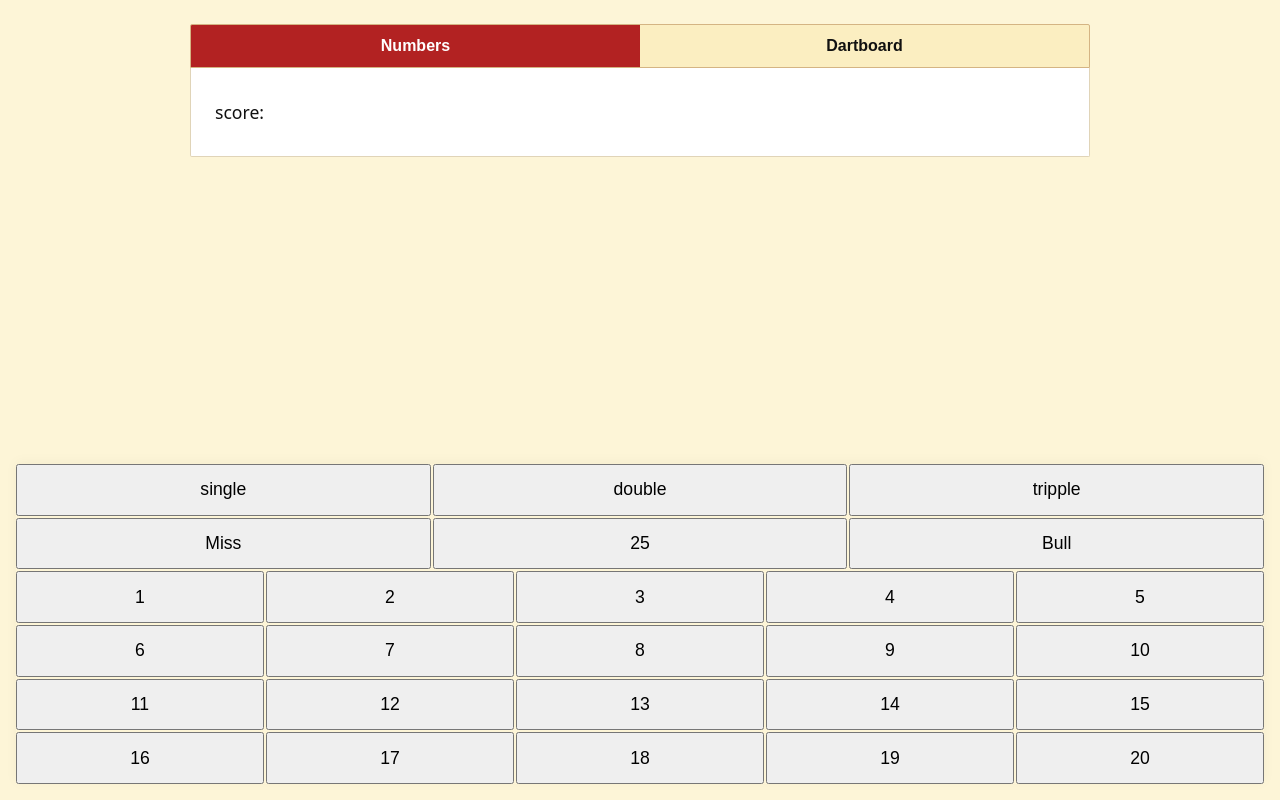
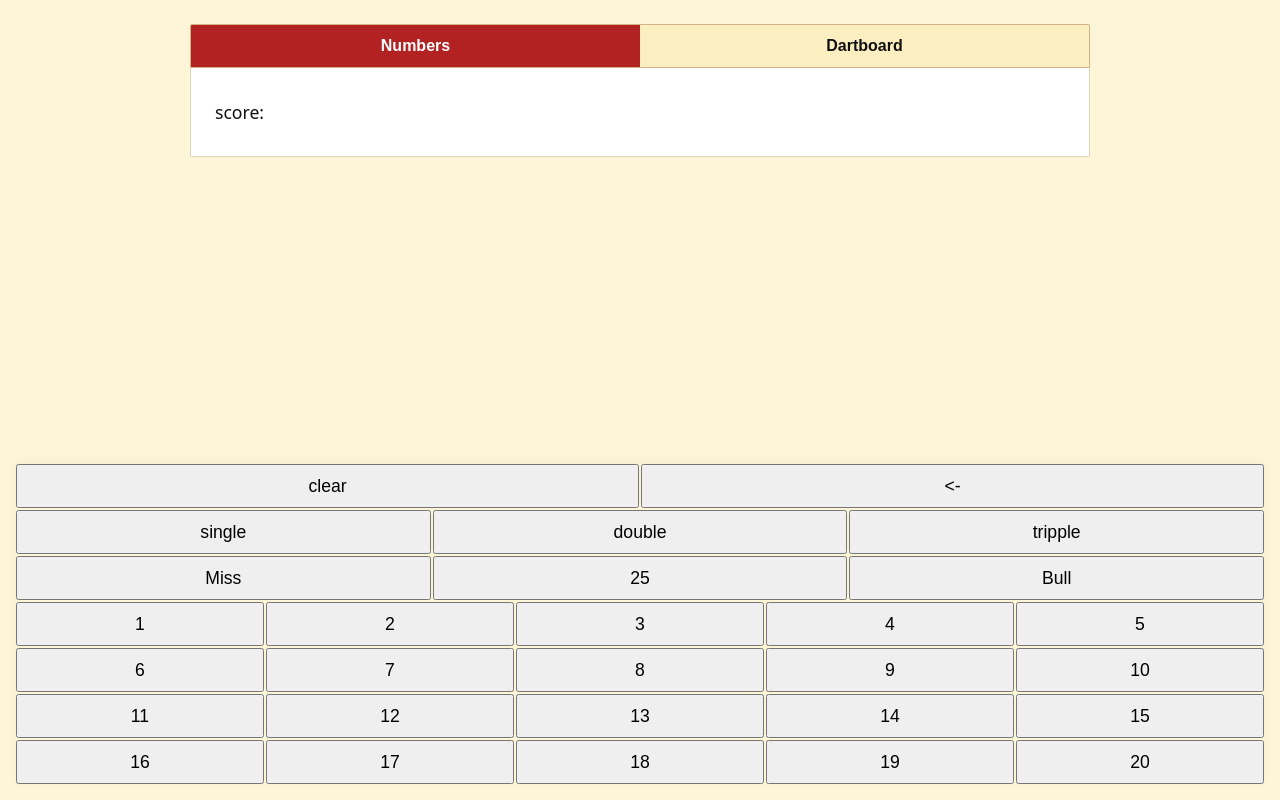
Before and after one commit to marekcieslar/dart-count, a React (Vite) app: page / in a window 1280 px wide. Built offline with nearby package versions, Linux system fonts and the light colour scheme.

Commit message:
buttons all

```diff
--- a/src/components/Numbers.tsx
+++ b/src/components/Numbers.tsx
@@ -23,7 +23,6 @@ const Numbers: FC = () => {
       >
         score:
       </div>
-      {/* ...możliwe inne elementy... */}
       <div
         style={{
           position: 'fixed',
@@ -42,6 +41,10 @@ const Numbers: FC = () => {
           justifyContent: 'flex-end',
         }}
       >
+        <div style={{ display: 'flex', gap: '2px', height: rowHeight }}>
+          <Button>clear</Button>
+          <Button>{'<-'}</Button>
+        </div>
         <div style={{ display: 'flex', gap: '2px', height: rowHeight }}>
           <Button>single</Button>
           <Button>double</Button>
```
